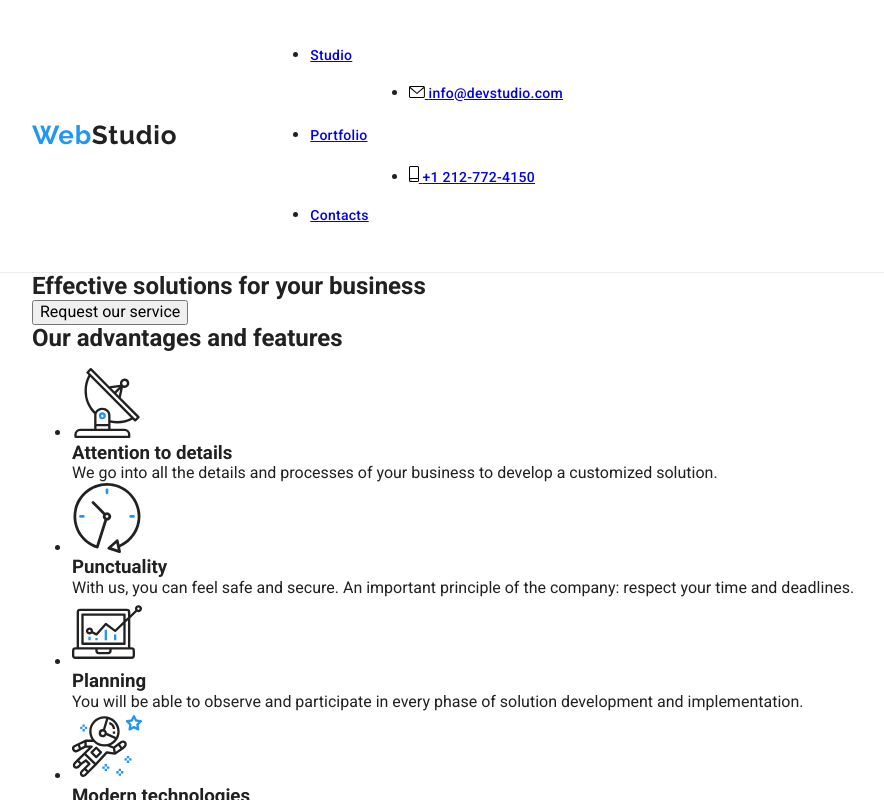
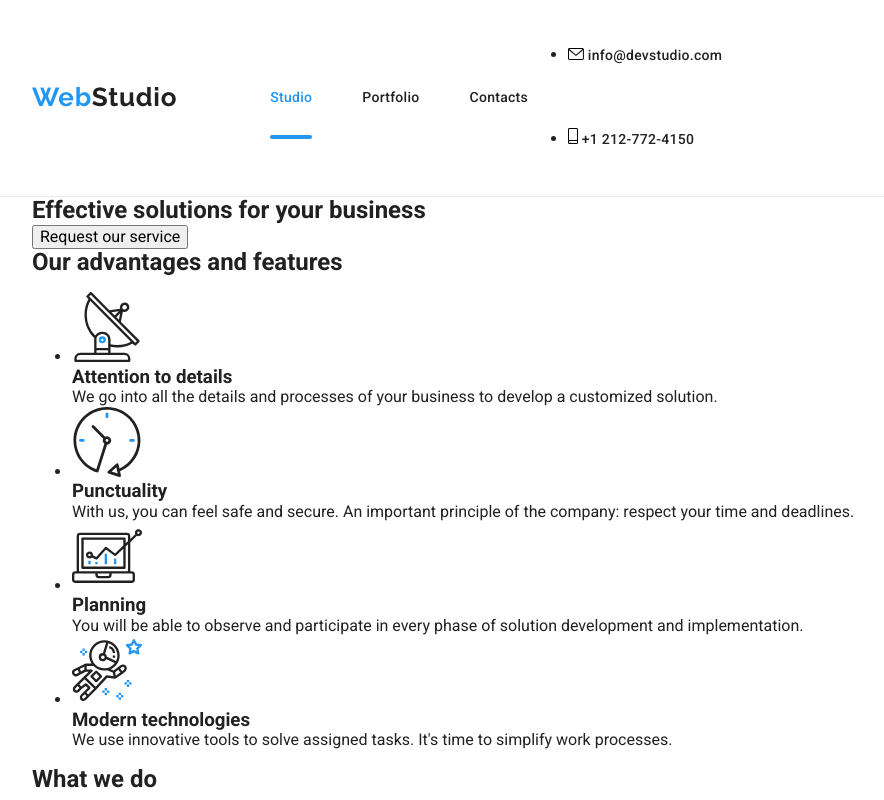
Before and after one commit to SaveAna/goit-markup-hw-07, a plain HTML site: page index.html in a window 1280 px wide. Shown: the top 800 px of the page, without its empty margins (23-907 px from the left). Drawn offline with nearby package versions, Linux system fonts and the light colour scheme.

Commit message:
add site-nav styles

```diff
--- a/index.html
+++ b/index.html
@@ -17,23 +17,23 @@
   <header class="header">
     <div class="header__container">
       <a class="logo  logo--start" href="./index.html"><span class="logo__accent">Web</span>Studio</a>
-      <nav class="site-nav">
-        <ul class="site-nav__menu  ">
+      <nav>
+        <ul class="site-nav">
           <li>
-            <a class="header__link site-nav__link site-nav__link--current  " href="./index.html">Studio
+            <a class="header__link site-nav__item header__link--expanded site-nav__item--current" href="./index.html">Studio
             </a>
           </li>
           <li>
-            <a class="header__link site-nav__link  " href="./portfolio.html">Portfolio</a>
+            <a class="header__link site-nav__item header__link--expanded" href="./portfolio.html">Portfolio</a>
           </li>
           <li>
-            <a class="header__link site-nav__link  " href="#">Contacts</a>
+            <a class="header__link site-nav__item header__link--expanded" href="#">Contacts</a>
           </li>
         </ul>
       </nav>
-      <ul class="contacts contacts--flexed  ">
+      <ul class="contacts">
         <li>
-          <a class="link header__link contacts__link  " href="mailto:info@devstudio.com">
+          <a class="header__link contacts__item header__link--expanded" href="mailto:info@devstudio.com">
             <svg width="16" height="12">
               <use href="./images/icons.svg#envelope"></use>
             </svg>
@@ -41,7 +41,7 @@
           </a>
         </li>
         <li>
-          <a class="link header__link contacts__link  " href="tel:12127724150">
+          <a class="header__link contacts__item header__link--expanded" href="tel:12127724150">
             <svg width="10" height="16">
               <use href="./images/icons.svg#smartphone"></use>
             </svg>
@@ -342,7 +342,7 @@
   <footer class="footer">
     <div class="container footer__container">
       <div>
-        <a class="logo footer__logo" href="./index.html"><span class="logo__accent">Web</span>Studio</a>
+        <a class="logo footer__logo logo--indented" href="./index.html"><span class="logo__accent">Web</span>Studio</a>
         <address>
           <ul class=" address">
             <li class="address__item">
--- a/sass/components/_header.scss
+++ b/sass/components/_header.scss
@@ -1,21 +1,25 @@
 .header {
     border-bottom: 1px solid getBorderColor('header');
-
 }
 
 .header__container {
     @extend %container;
+
     display: flex;
     align-items: center;
 }
 
 .header__link {
+    @extend %link;
+    @extend %link-active;
+
     display: inline-block;
     font-weight: 500;
     font-size: 14px;
     line-height: 1.14;
     letter-spacing: 0.02em;
 
-    @include paddings(32px, 32px);
-    transition: color var(--transition-time) var(--transition-func);
-  }
+    &--expanded {
+        @include paddings(32px, 32px);
+    }
+}
--- a/sass/components/_logo.scss
+++ b/sass/components/_logo.scss
@@ -10,6 +10,10 @@
     &--start {
         margin-right: 93px;
         }
+
+    &--indented {
+        margin-bottom: 20px;
+        }
 }
 
 .logo__accent {
--- a/sass/components/_site-nav.scss
+++ b/sass/components/_site-nav.scss
@@ -0,0 +1,23 @@
+.site-nav {
+    @extend %list;
+
+    display: flex;
+    gap: 50px;
+}
+
+.site-nav__item {
+    &--current {
+        position: relative;
+        color: getColor('accent');
+    }
+    &--current::after {
+        content: '';
+        position: absolute;
+        display: block;
+        bottom: -1px;
+        width: 100%;
+        height: 4px;
+        background-color: getColor('accent');
+        border-radius: 2px;
+    }
+}
--- a/sass/main.scss
+++ b/sass/main.scss
@@ -4,3 +4,4 @@
 @import './utils/placeholders';
 @import './components/header';
 @import './components/logo';
+@import './components/site-nav';
--- a/sass/utils/_placeholders.scss
+++ b/sass/utils/_placeholders.scss
@@ -1,16 +1,14 @@
-%visually-hidden {
-    position: absolute;
-    width: 1px;
-    height: 1px;
-    margin: -1px;
-    border: 0;
-    padding: 0;
+%container {
+    width: getSize('contain-width');
+    padding-left: getSize('contain-padding');
+    padding-right: getSize('contain-padding');
 
-    white-space: nowrap;
-    clip-path: inset(100%);
-    clip: rect(0 0 0 0);
-    overflow: hidden;
-  };
+    margin: 0 auto;
+  }
+
+%accent {
+    color: getColor('accent');
+}
 
 %list {
     padding: 0;
@@ -19,25 +17,19 @@
 }
 
 %link {
+    display: block;
     text-decoration: none;
     color: getColor('primary-black');
   }
 
-%container {
-    width: getSize('contain-width');
-    padding-left: getSize('contain-padding');
-    padding-right: getSize('contain-padding');
+%link-active {
+    @include base-transition (color);
 
-    margin: 0 auto;
-  }
-
-%section-title {
-    font-size: 36px;
-    line-height: 1.16;
-    text-align: center;
-    letter-spacing: 0.03em;
-    margin-bottom: 50px;
-  }
+    &:focus,
+    &:hover {
+        color: getColor('accent');
+    }
+}
 
 %button {
     font-family: inherit;
@@ -58,20 +50,7 @@
     cursor: pointer;
   }
 
-%accent {
-    color: getColor('accent');
-}
-
-%link-active {
-    @include base-transition (color);
-
-    &:focus,
-    &:hover {
-        color: getColor('accent');
-    }
-}
-
-%btn-active {
+  %btn-active {
     @include base-transition (background-color);
 
     &:focus,
@@ -79,3 +58,31 @@
         background-color: getBgColor('active-btn');
     }
 }
+
+%visually-hidden {
+    position: absolute;
+    width: 1px;
+    height: 1px;
+    margin: -1px;
+    border: 0;
+    padding: 0;
+
+    white-space: nowrap;
+    clip-path: inset(100%);
+    clip: rect(0 0 0 0);
+    overflow: hidden;
+  };
+
+
+
+
+
+
+
+%section-title {
+    font-size: 36px;
+    line-height: 1.16;
+    text-align: center;
+    letter-spacing: 0.03em;
+    margin-bottom: 50px;
+  }
```
Also changed, not shown: css/main.css, css/main.min.css, 3 other files.
